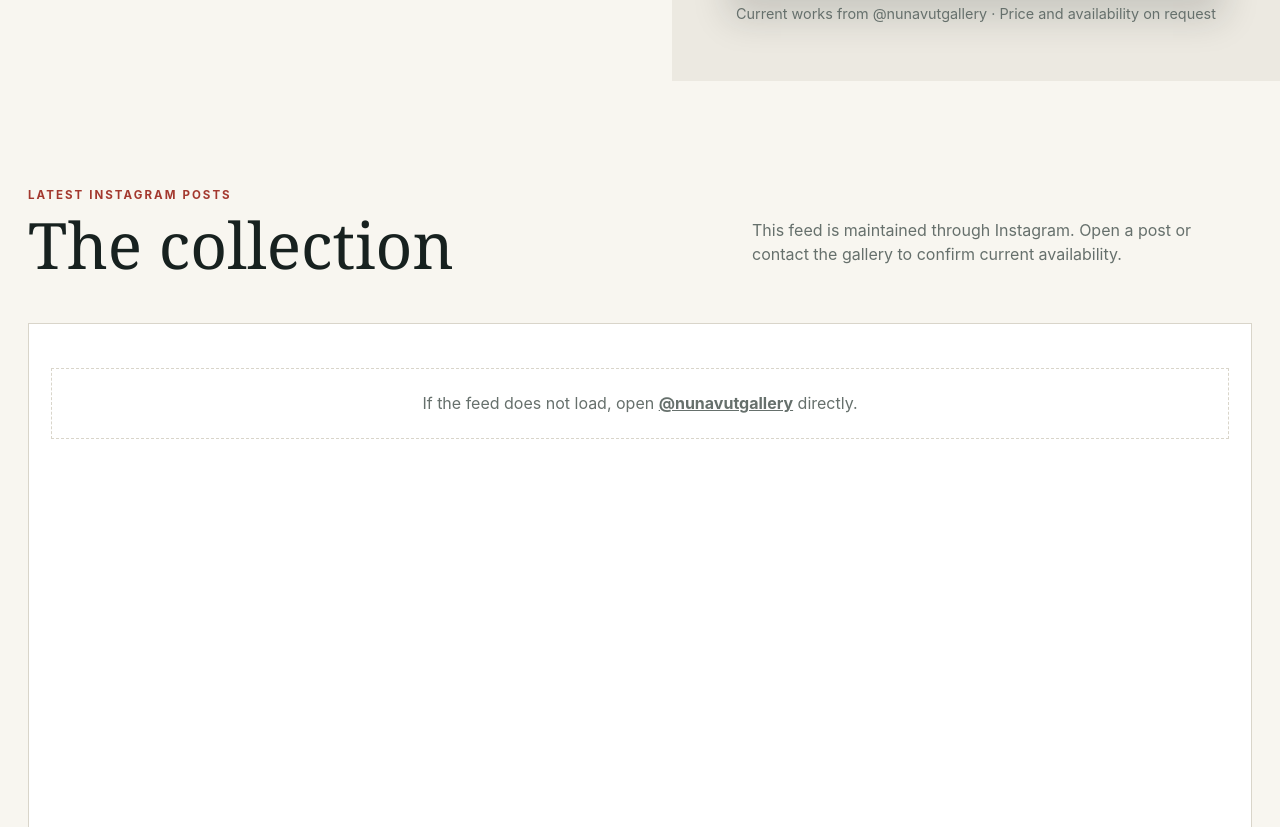
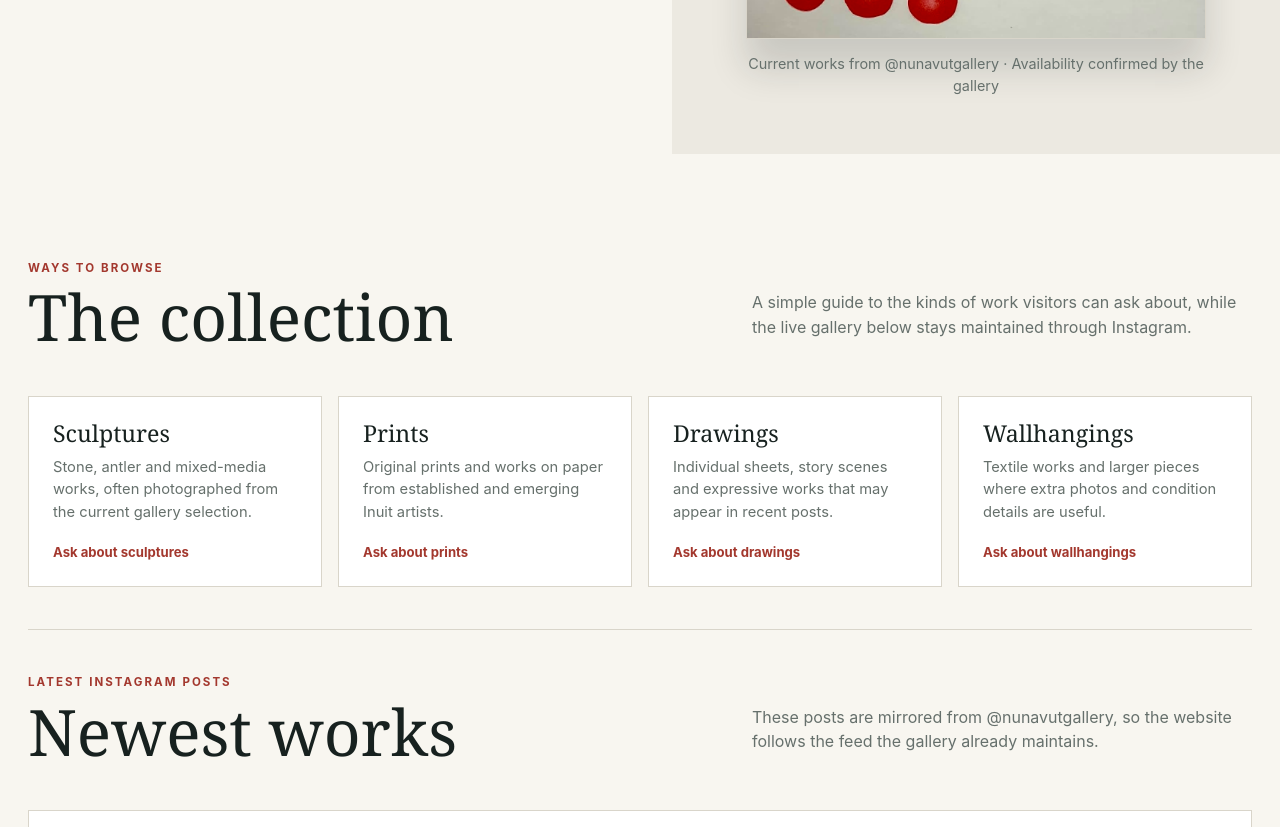
Before and after one commit to alexanderkaufi/nunavutgallery, a website: page public/index.html in a window 1280 px wide. Shown: the part 753-1580 px from the top of the page. Drawn offline with Linux system fonts and the light colour scheme; a script that the page names is missing.

Commit message:
Add collection guide and crop hero image

```diff
--- a/public/index.html
+++ b/public/index.html
@@ -12,15 +12,15 @@
     .header{position:sticky;top:0;z-index:20;background:rgba(248,246,240,.96);border-bottom:1px solid var(--line);backdrop-filter:blur(12px)}
     .nav{max-width:1280px;margin:auto;min-height:78px;padding:0 28px;display:flex;align-items:center;gap:32px}
     .brand{text-decoration:none;display:flex;align-items:center;gap:12px}.mark{width:36px;height:36px;border:1px solid var(--ink);border-radius:50%;display:grid;place-items:center;font-family:var(--serif);font-size:22px}.brand-text{font-family:var(--serif);font-size:1.25rem}.links{margin-left:auto;display:flex;align-items:center;gap:28px}.links a{text-decoration:none;font-size:.88rem}.nav-cta{border:1px solid var(--ink);padding:.65rem 1rem}
-    .hero{max-width:1440px;margin:auto;min-height:600px;display:grid;grid-template-columns:1.05fr .95fr}.hero-copy{padding:clamp(70px,9vw,140px) clamp(28px,7vw,110px);display:flex;flex-direction:column;justify-content:center}.eyebrow{text-transform:uppercase;letter-spacing:.18em;font-weight:700;font-size:.72rem;color:var(--red)}h1,h2,h3{font-family:var(--serif);font-weight:400;line-height:1.08}h1{font-size:clamp(3.3rem,7vw,6.7rem);margin:.55rem 0 1.4rem;letter-spacing:-.045em}.hero p{max-width:560px;color:var(--muted);font-size:1.08rem}.actions{display:flex;gap:12px;flex-wrap:wrap;margin-top:1.7rem}.btn{display:inline-flex;align-items:center;justify-content:center;min-height:48px;padding:0 1.3rem;border:1px solid var(--ink);text-decoration:none;background:var(--ink);color:#fff}.btn.alt{background:transparent;color:var(--ink)}.hero-art{background:var(--stone);display:grid;place-items:center;padding:clamp(22px,5vw,56px)}.hero-feature{width:min(500px,100%)}.hero-feature img{width:100%;max-height:570px;object-fit:contain;background:#f0eee5;border:1px solid var(--line);box-shadow:0 30px 34px rgba(23,33,31,.16)}.hero-note{margin-top:14px;color:var(--muted);font-size:.9rem;text-align:center}
-    .section{max-width:1280px;margin:auto;padding:100px 28px}.section-head{display:flex;justify-content:space-between;align-items:end;gap:30px;margin-bottom:40px}.section h2{font-size:clamp(2.4rem,5vw,4.3rem);margin:.25rem 0}.section-head p{max-width:500px;color:var(--muted)}.feed-shell{background:var(--white);border:1px solid var(--line);padding:22px;min-height:520px}.feed-fallback{margin-top:22px;padding:22px;border:1px dashed var(--line);text-align:center;color:var(--muted)}.feed-fallback a{font-weight:700}.state{padding:50px 20px;text-align:center;border:1px dashed var(--line);color:var(--muted)}
+    .hero{max-width:1440px;margin:auto;min-height:640px;display:grid;grid-template-columns:1.05fr .95fr}.hero-copy{padding:clamp(70px,9vw,140px) clamp(28px,7vw,110px);display:flex;flex-direction:column;justify-content:center}.eyebrow{text-transform:uppercase;letter-spacing:.18em;font-weight:700;font-size:.72rem;color:var(--red)}h1,h2,h3{font-family:var(--serif);font-weight:400;line-height:1.08}h1{font-size:clamp(3.3rem,7vw,6.7rem);margin:.55rem 0 1.4rem;letter-spacing:0}.hero p{max-width:560px;color:var(--muted);font-size:1.08rem}.actions{display:flex;gap:12px;flex-wrap:wrap;margin-top:1.7rem}.btn{display:inline-flex;align-items:center;justify-content:center;min-height:48px;padding:0 1.3rem;border:1px solid var(--ink);text-decoration:none;background:var(--ink);color:#fff}.btn.alt{background:transparent;color:var(--ink)}.hero-art{background:var(--stone);display:grid;place-items:center;padding:clamp(22px,5vw,56px)}.hero-feature{width:min(460px,100%)}.hero-feature img{width:100%;height:clamp(420px,58vw,620px);aspect-ratio:2/3;object-fit:cover;object-position:center;background:#f0eee5;border:1px solid var(--line);box-shadow:0 30px 34px rgba(23,33,31,.16)}.hero-note{margin-top:14px;color:var(--muted);font-size:.9rem;text-align:center}
+    .section{max-width:1280px;margin:auto;padding:100px 28px}.section-head{display:flex;justify-content:space-between;align-items:end;gap:30px;margin-bottom:40px}.section h2{font-size:clamp(2.4rem,5vw,4.3rem);margin:.25rem 0}.section-head p{max-width:500px;color:var(--muted)}.type-grid{display:grid;grid-template-columns:repeat(4,1fr);gap:16px;margin-bottom:42px}.type-card{background:var(--white);border:1px solid var(--line);padding:24px;min-height:170px;display:flex;flex-direction:column;justify-content:space-between}.type-card h3{font-size:1.45rem;margin:0 0 10px}.type-card p{margin:0;color:var(--muted);font-size:.92rem}.type-card a{margin-top:18px;font-size:.82rem;font-weight:700;text-decoration:none;color:var(--red)}.feed-title{border-top:1px solid var(--line);padding-top:38px}.feed-shell{background:var(--white);border:1px solid var(--line);padding:22px;min-height:520px}.feed-fallback{margin-top:22px;padding:22px;border:1px dashed var(--line);text-align:center;color:var(--muted)}.feed-fallback a{font-weight:700}.state{padding:50px 20px;text-align:center;border:1px dashed var(--line);color:var(--muted)}
     footer{background:#111917;color:#dce1de;padding:50px 28px}.footer-inner{max-width:1280px;margin:auto;display:flex;justify-content:space-between;gap:20px}
-    @media(max-width:960px){.hero{grid-template-columns:1fr}.hero-art{order:-1;min-height:360px}.links a:not(.nav-cta){display:none}}
-    @media(max-width:600px){.nav{padding:0 18px}.hero-copy{padding:60px 22px}.section{padding:72px 20px}.section-head{display:block}.feed-shell{padding:12px}.footer-inner{display:block}}
+    @media(max-width:960px){.hero{grid-template-columns:1fr}.hero-art{order:-1;min-height:360px}.type-grid{grid-template-columns:repeat(2,1fr)}.links a:not(.nav-cta){display:none}}
+    @media(max-width:600px){.nav{padding:0 18px}.hero-copy{padding:60px 22px}.hero-feature img{height:clamp(360px,120vw,560px)}.section{padding:72px 20px}.section-head{display:block}.type-grid{grid-template-columns:1fr}.feed-shell{padding:12px}.footer-inner{display:block}}
   </style>
 </head>
 <body>
-  <div class="notice">Original Inuit art · Price and availability on request</div>
+  <div class="notice">Original Inuit art · Availability confirmed by the gallery</div>
   <header class="header">
     <nav class="nav">
       <a class="brand" href="#top"><span class="mark">N</span><span class="brand-text">Nunavut Gallery</span></a>
@@ -42,14 +42,24 @@
       <div class="hero-art">
         <div class="hero-feature">
           <img src="images/nunavut-gallery-raven-profile.jpg" alt="Nunavut Gallery raven artwork with red forms" width="1290" height="1691">
-          <div class="hero-note">Current works from @nunavutgallery · Price and availability on request</div>
+          <div class="hero-note">Current works from @nunavutgallery · Availability confirmed by the gallery</div>
         </div>
       </div>
     </section>
     <section class="section" id="collection">
       <div class="section-head">
-        <div><span class="eyebrow">Latest Instagram posts</span><h2>The collection</h2></div>
-        <p>This feed is maintained through Instagram. Open a post or contact the gallery to confirm current availability.</p>
+        <div><span class="eyebrow">Ways to browse</span><h2>The collection</h2></div>
+        <p>A simple guide to the kinds of work visitors can ask about, while the live gallery below stays maintained through Instagram.</p>
+      </div>
+      <div class="type-grid" aria-label="Collection types">
+        <article class="type-card"><div><h3>Sculptures</h3><p>Stone, antler and mixed-media works, often photographed from the current gallery selection.</p></div><a href="mailto:info@nunavutgallery.com?subject=Sculpture%20inquiry">Ask about sculptures</a></article>
+        <article class="type-card"><div><h3>Prints</h3><p>Original prints and works on paper from established and emerging Inuit artists.</p></div><a href="mailto:info@nunavutgallery.com?subject=Print%20inquiry">Ask about prints</a></article>
+        <article class="type-card"><div><h3>Drawings</h3><p>Individual sheets, story scenes and expressive works that may appear in recent posts.</p></div><a href="mailto:info@nunavutgallery.com?subject=Drawing%20inquiry">Ask about drawings</a></article>
+        <article class="type-card"><div><h3>Wallhangings</h3><p>Textile works and larger pieces where extra photos and condition details are useful.</p></div><a href="mailto:info@nunavutgallery.com?subject=Wallhanging%20inquiry">Ask about wallhangings</a></article>
+      </div>
+      <div class="section-head feed-title">
+        <div><span class="eyebrow">Latest Instagram posts</span><h2>Newest works</h2></div>
+        <p>These posts are mirrored from @nunavutgallery, so the website follows the feed the gallery already maintains.</p>
       </div>
       <div class="feed-shell">
         <div class="sk-instagram-feed" data-embed-id="25702890"></div>
```
Also changed, not shown: PROJECT_NOTES.md (+19 -0 lines), todo.md (+3 -1 lines), changelog.md.
